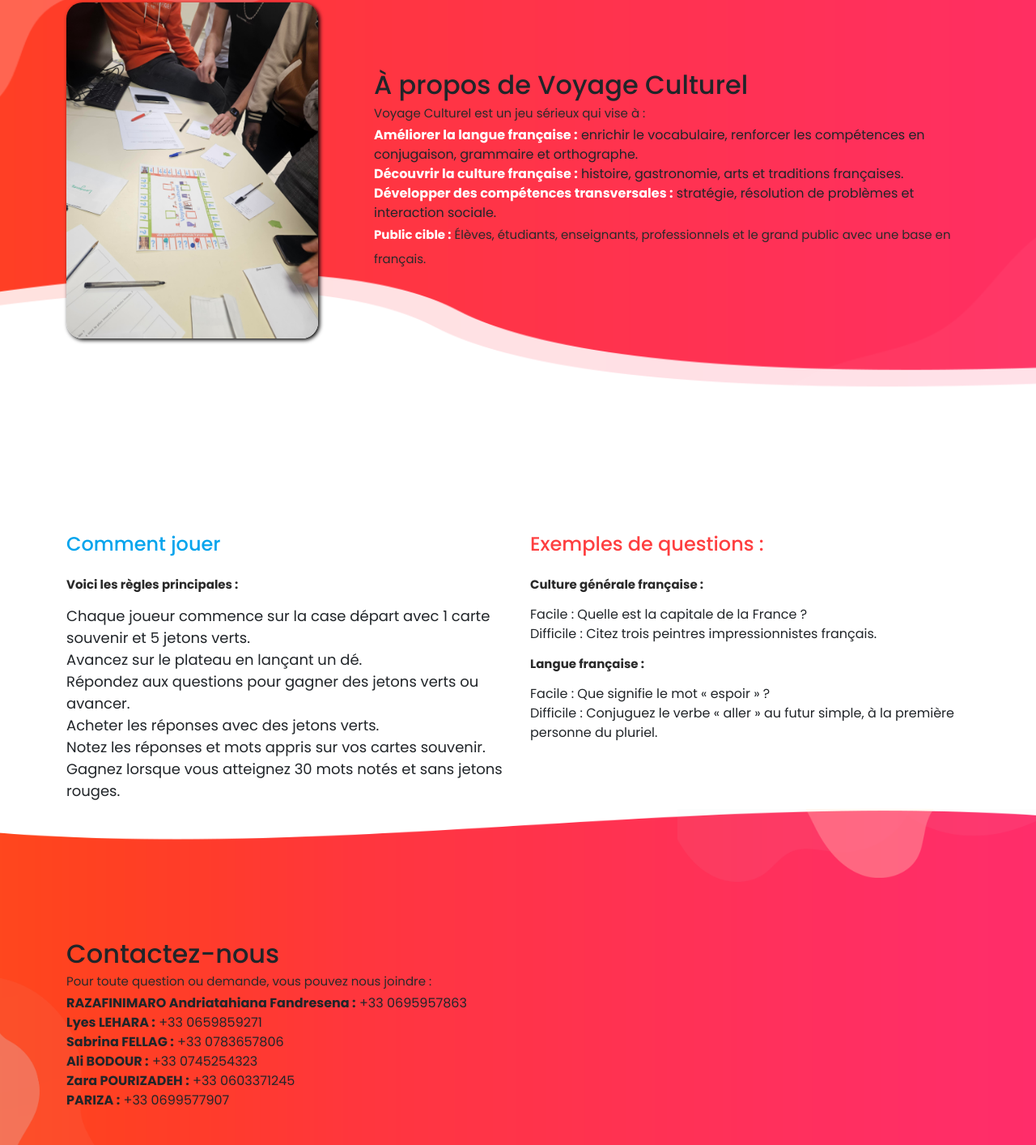
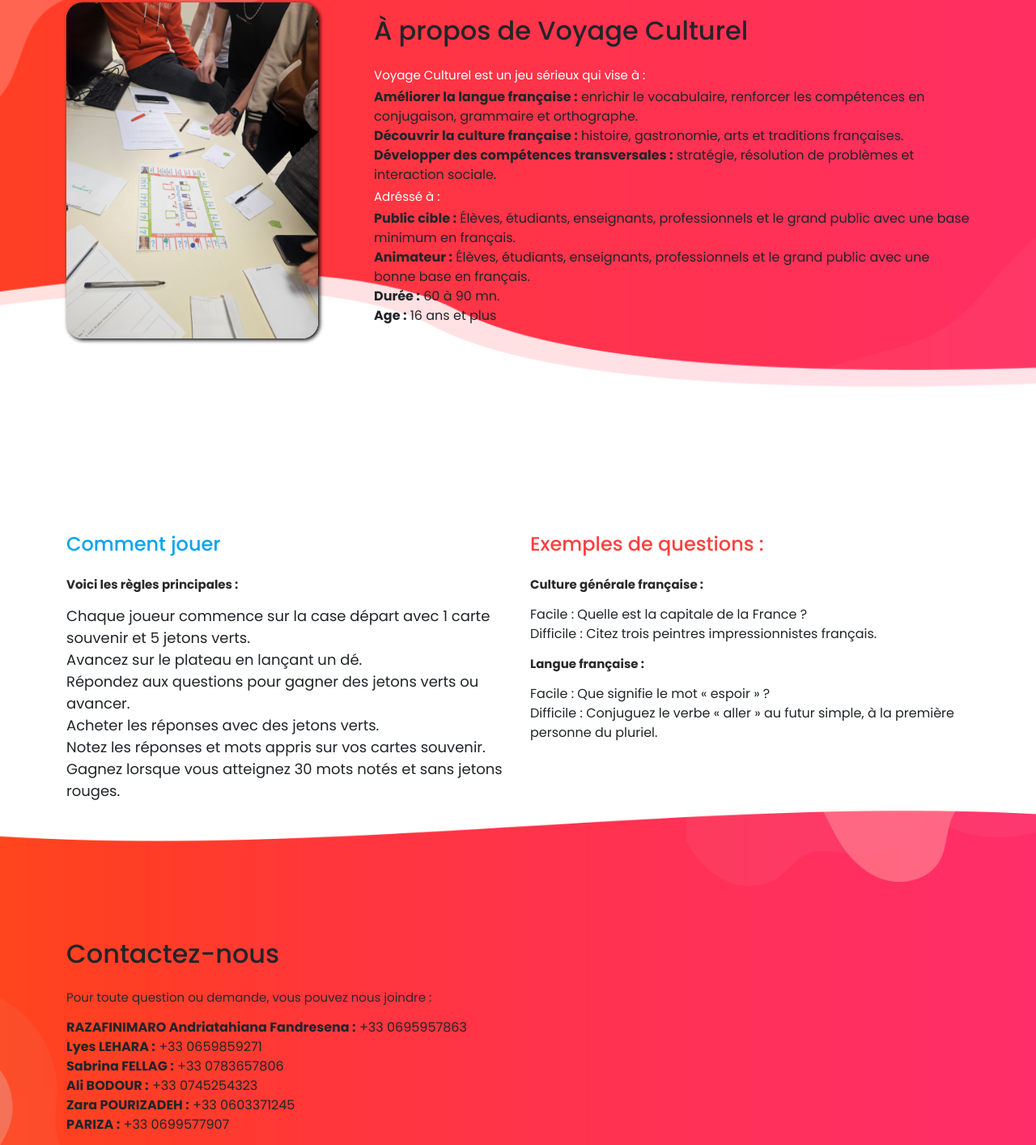
Before and after one commit to tahianaraz/Jeux-Serieux, a plain HTML site: page site_jeux/index.html in a window 1280 px wide. Shown: the part 1134-2548 px from the top of the page at 81% size. Drawn offline with nearby package versions, Linux system fonts and the light colour scheme.

Commit message:
Update index.html
espacement entre les lignes de contact et ajout de caractéristiques

```diff
--- a/site_jeux/index.html
+++ b/site_jeux/index.html
@@ -107,14 +107,21 @@
         </div>
         <div class="col-lg-8 align-self-center" data-aos="fade-left">
           <div class="services">
-            <h2>À propos de Voyage Culturel</h2>
-            <p>Voyage Culturel est un jeu sérieux qui vise à :</p>
+            <h2 style="margin-bottom: 20px;">À propos de Voyage Culturel</h2>
+            <p class="regle"  style="margin-top: 20px;"  >Voyage Culturel est un jeu sérieux qui vise à :</p>
             <ul>
-              <li><strong class="regle">Améliorer la langue française :</strong> enrichir le vocabulaire, renforcer les compétences en conjugaison, grammaire et orthographe.</li>
-              <li><strong class="regle">Découvrir la culture française :</strong> histoire, gastronomie, arts et traditions françaises.</li>
-              <li><strong class="regle">Développer des compétences transversales :</strong> stratégie, résolution de problèmes et interaction sociale.</li>
+              <li><strong class="regleA">Améliorer la langue française :</strong> enrichir le vocabulaire, renforcer les compétences en conjugaison, grammaire et orthographe.</li>
+              <li><strong class="regleA">Découvrir la culture française :</strong> histoire, gastronomie, arts et traditions françaises.</li>
+              <li><strong class="regleA">Développer des compétences transversales :</strong> stratégie, résolution de problèmes et interaction sociale.</li>
             </ul>
-            <p><strong class="regle">Public cible :</strong> Élèves, étudiants, enseignants, professionnels et le grand public avec une base en français.</p>
+            <p class="regle"> Adréssé à  :</p>
+            <ul>
+              <li><strong class="regleA">Public cible :</strong> Élèves, étudiants, enseignants, professionnels et le grand public avec une base minimum en français.</li>
+              <li><strong class="regleA">Animateur :</strong> Élèves, étudiants, enseignants, professionnels et le grand public avec une bonne base en français.</li>
+              <li><strong class="regleA"> Durée :</strong>  60 à 90 mn.</li>
+              <li><strong class="regleA">Age  :</strong> 16 ans et plus</li>
+            </ul>
+
           </div>
         </div>
       </div>
@@ -157,9 +164,10 @@
 
   <div id="contact" class="contact-us section" >
     <div class="container"  data-aos="zoom-in">
-      <h2>Contactez-nous</h2>
-      <p>Pour toute question ou demande, vous pouvez nous joindre :</p>
-      <ul>
+      <h2 style="margin-bottom: 20px;">Contactez-nous</h2>
+      <p style="margin-top: 20px;">Pour toute question ou demande, vous pouvez nous joindre :</p>
+
+      <ul style="margin-top: 10px;">
         <li><strong>RAZAFINIMARO Andriatahiana Fandresena :</strong> +33 0695957863</li>
         <li></li>
         <li><strong>Lyes LEHARA :</strong> +33 0659859271</li>
```
